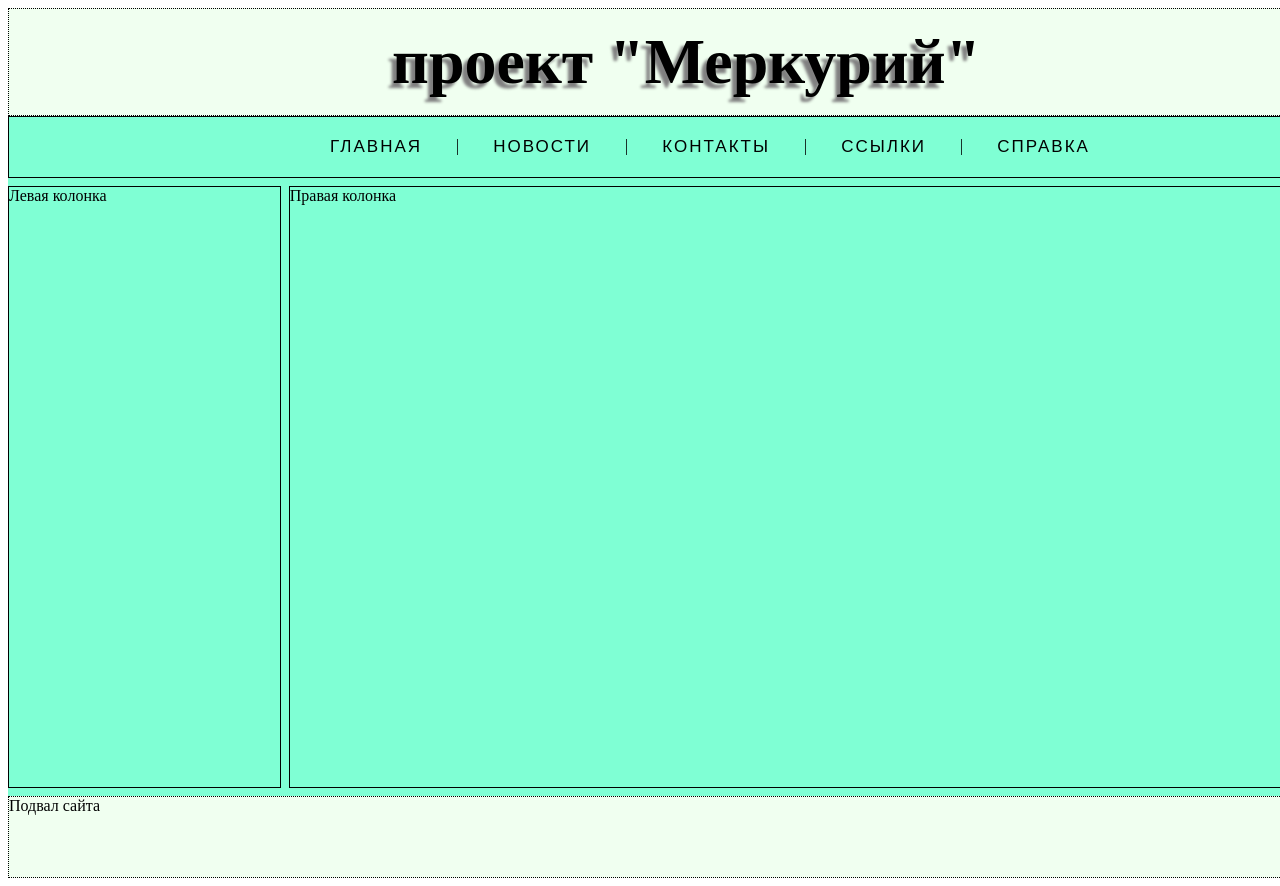
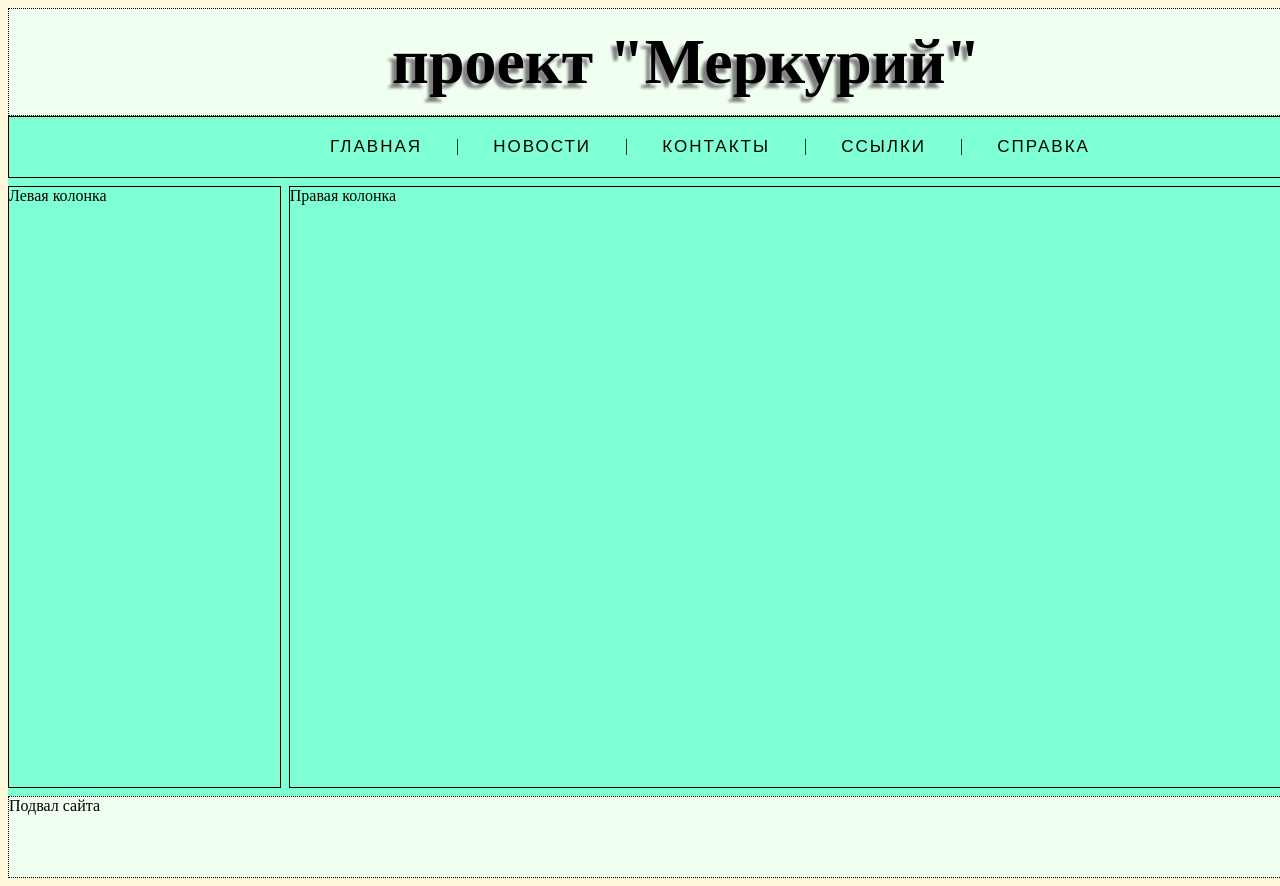
Before and after one commit to Jenny6199/personal_site_001, a Django app: page / in a window 1280 px wide; the page is wider, and only the part inside the window is pictured. Run offline with Django 4.2, Linux system fonts and the light colour scheme; parts of the project's set-up code (start-up, migrations or seed data) failed here and were passed over.

Commit message:
some changes in style.css

```diff
--- a/website_1/static/css/style.css
+++ b/website_1/static/css/style.css
@@ -1,3 +1,6 @@
+body {
+    background-color: cornsilk;
+}
 
 .container {
 	width: 1366px;
@@ -51,12 +54,14 @@ header {
 .left_column {
     width: 20%;
     margin: 1vh 1vh 1vh 0vh;
+    background-image: none;
 
 }
 
 .right_column {
     width: 80%;
     margin: 1vh 0vh 1vh 0vh;
+    background-image: none;
 }
 
 .full-height {
```
